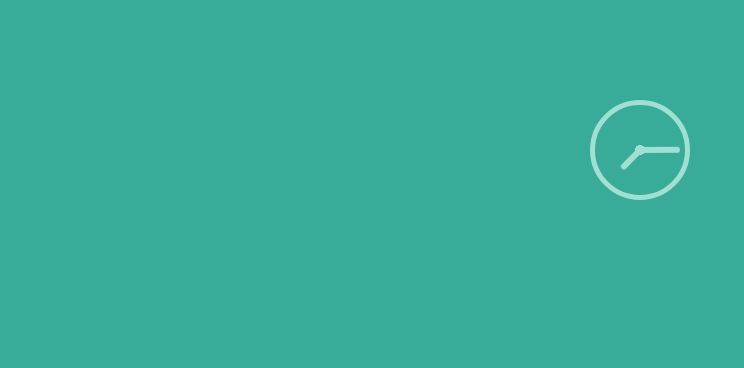
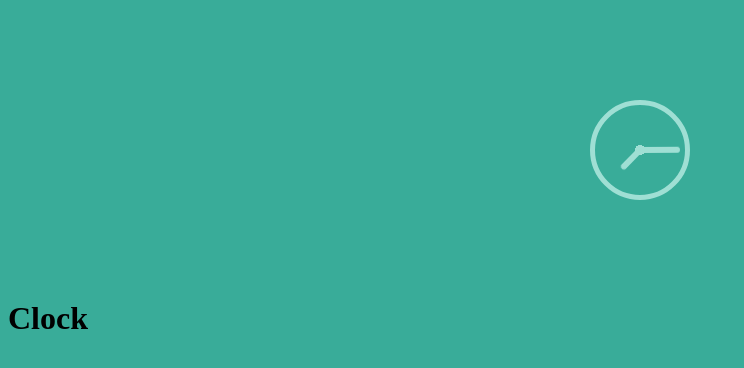
Before and after one commit to aytishniklar/Clock-loader, a plain HTML site: page index.html in a window 1280 px wide. Shown: the whole page, without its empty margins (0-744 px from the left). Drawn offline with Linux system fonts and the light colour scheme.

```diff
--- a/index.html
+++ b/index.html
@@ -8,5 +8,6 @@
 </head>
 <body>
     <div id="clock"></div>
+    <h1>Clock</h1>
 </body>
 </html>
```
